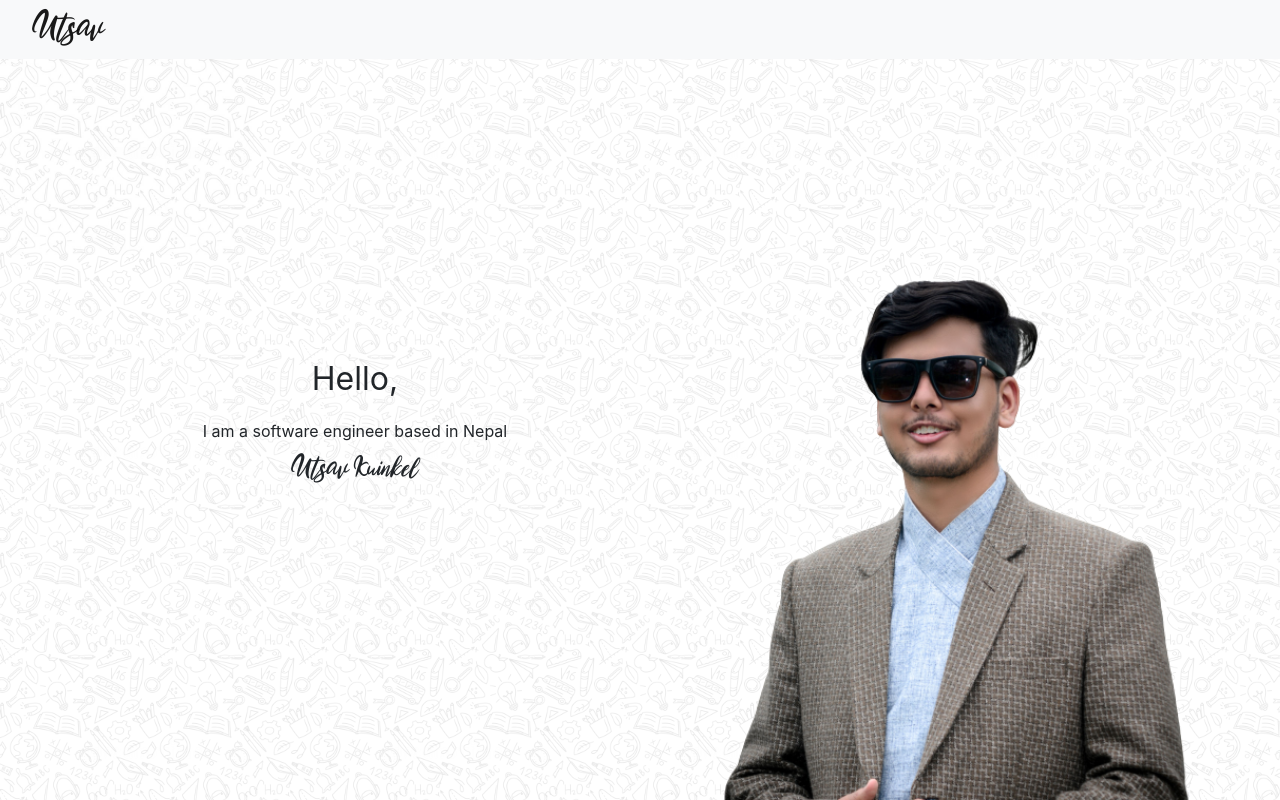
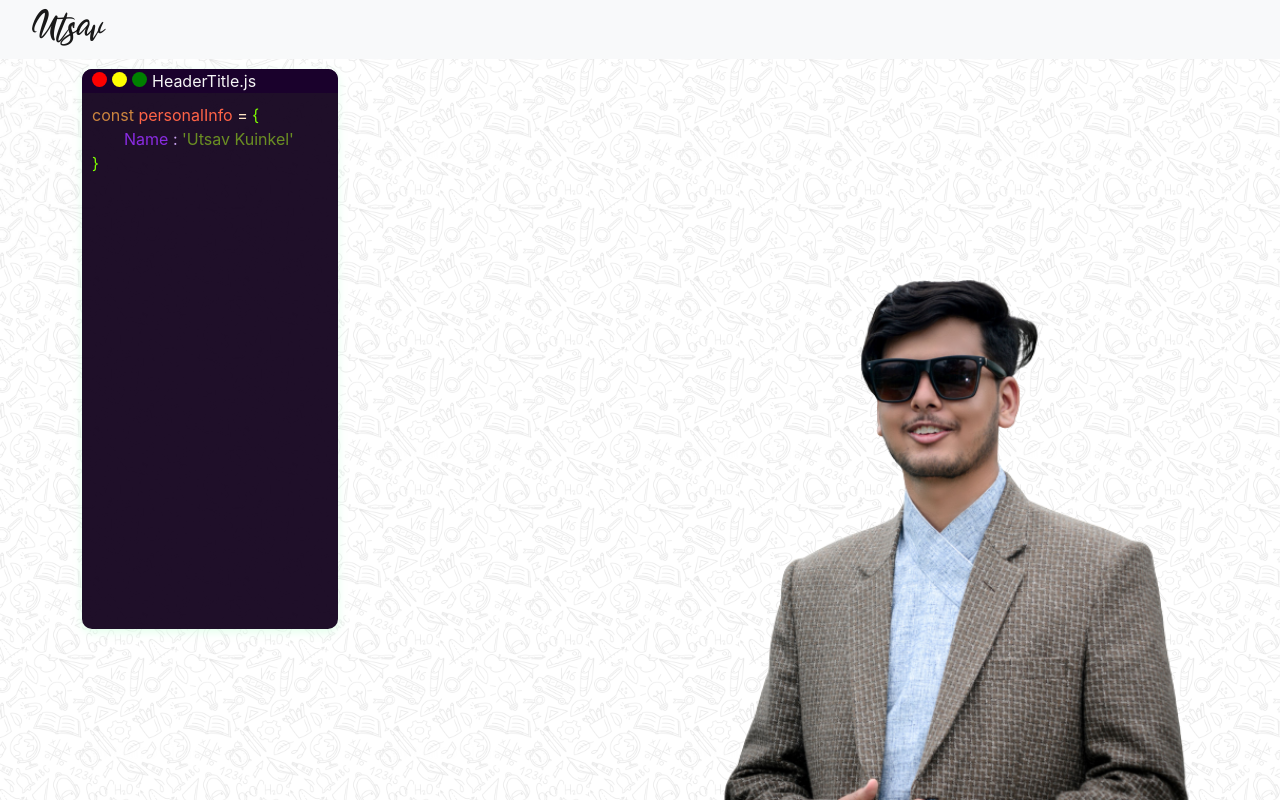
Before and after one commit to utshaav/utshaav, a React (Create React App) app: page / in a window 1280 px wide. Built offline with nearby package versions, Linux system fonts and the light colour scheme.

Commit message:
Formatted code snipp

```diff
--- /dev/null
+++ b/src/components/CodeSnipp/CodeSnipp.scss
@@ -0,0 +1,91 @@
+.code{
+    z-index: 1;
+    border-radius: 10px;
+    background-color: #11011cf0;
+    height: 70vh;
+    width: 20vw;
+    margin-top: 10px;
+    box-shadow: 0 3px 10px rgba(214, 255, 227, 0.764);
+}
+
+.codeBody{
+    padding: 10px;
+}
+
+.codeHeader{
+    background-color: #1a012c;
+    color: whitesmoke;
+    border-top-left-radius: 10px;
+    border-top-right-radius: 10px;
+}
+
+.headerButton{
+    margin-left: 5px;
+    margin-right: 5px;
+}
+
+.circle{
+    height: 15px;
+    width: 15px;
+    // background-color: #bbb;
+    border-radius: 50%;
+    display: inline-block;
+    margin-left: 5px;
+}
+
+.red{
+    background-color: red;
+    // color: red;
+}
+
+.yellow{
+    background-color: yellow;
+    // color: yellow;
+}
+
+.green{
+    background-color: green;
+    // color: green;
+}
+
+.key{
+    color: blueviolet;
+    margin-left: 2em;
+}
+
+.seperator{
+    color: rgb(205, 165, 243);
+    // margin-left: 2em;
+}
+
+.value{
+    color: olivedrab;
+}
+
+.identifier{
+    color: peru;
+}
+
+.variable{
+    color: tomato;
+}
+
+.operator{
+    color: bisque;
+}
+
+.braces:nth-child(odd){
+    color: aqua;
+}
+
+.braces:nth-child(even){
+    color: chartreuse;
+}
+
+.end_braces:nth-child(odd){
+    color: aqua;
+}
+
+.end_braces:nth-child(even){
+    color: chartreuse;
+}
--- /dev/null
+++ b/src/components/CodeSnipp/CodeSnipp.tsx
@@ -0,0 +1,39 @@
+import React from 'react'
+import './CodeSnipp.scss'
+
+function CodeSnipp() {
+  return (
+    <div className='code'>
+      <div className='codeHeader'>
+        <span className='headerButton'>
+          <span className='circle red'></span>
+          <span className='circle yellow'></span>
+          <span className='circle green'></span>
+        </span>
+        <span>HeaderTitle.js</span>
+      </div>
+      <div className='codeBody'>
+        {/* Constant */}
+        <span className='identifier'>const </span>
+        <span className='variable'>personalInfo </span>
+        <span className='operator'>=</span>
+        <span className='braces'> &#123; </span><br/>
+        {/* End Constant */}
+        <span className='key'>Name </span>
+        <span className='seperator'> : </span>
+        <span className='value'> 'Utsav Kuinkel'</span> <br/>
+
+
+
+        {/* <span className='braces'> &#123; </span>
+        <span className='end_braces'> &#125; </span> */}
+        {/* Constant */}
+        <span className='end_braces'> &#125; </span>
+        {/* End Constant */}
+
+      </div>
+    </div>
+  )
+}
+
+export default CodeSnipp
--- a/src/screens/Introduction.tsx
+++ b/src/screens/Introduction.tsx
@@ -1,11 +1,13 @@
 import React from "react";
 import image from "../assets/images/utsav.png";
+import CodeSnipp from "../components/CodeSnipp/CodeSnipp";
 import "./Introduction.scss";
 
 function Introduction() {
   return (
     <div className="container">
-      <div className="row ">
+      <CodeSnipp />
+      {/* <div className="row ">
         <div className="col-md-6 center">
           <p className="intro_text">Hello, </p>
           <p>I am a software engineer based in Nepal</p>
@@ -14,7 +16,7 @@ function Introduction() {
         <div className="col-md-6" style={{ backgroundColor: "", height: '92vh' }}>
 
         </div>
-      </div>
+      </div> */}
       <img className="corner-image" src={image} alt="Mero pic lol" />
     </div>
   )
```
Also changed, not shown: src/f.svg (added).
